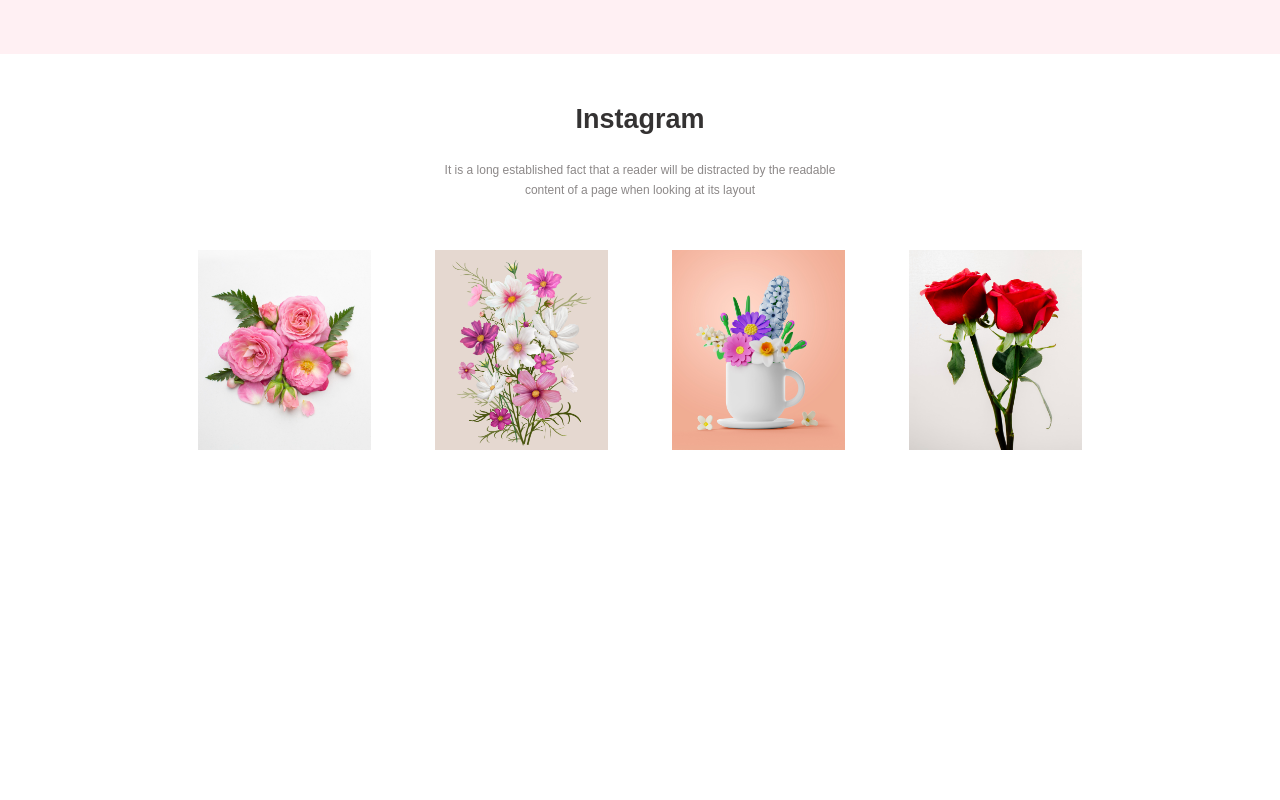
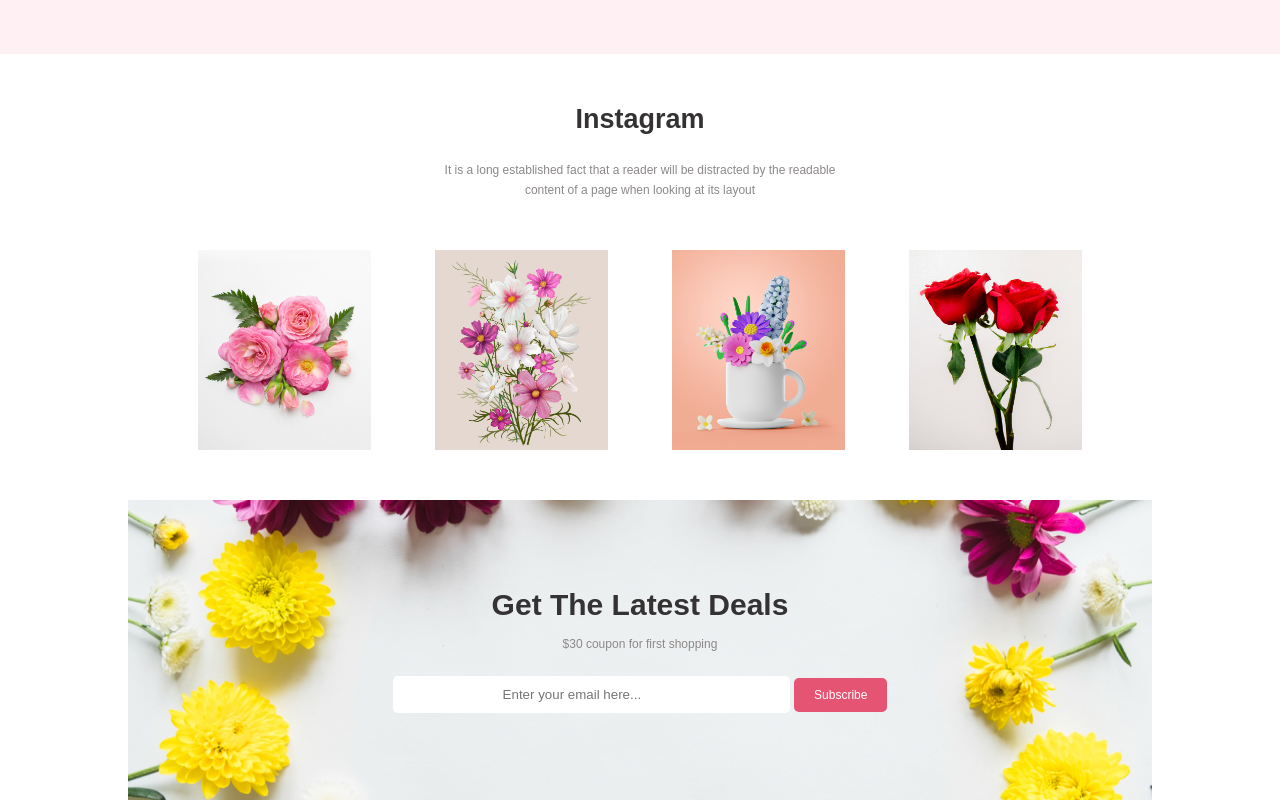
Before and after one commit to shopno693/Flower-Shop, a plain HTML site: page index.html in a window 1280 px wide. Shown: the part 1320-2120 px from the top of the page. Before the commit the page ends 1820 px from the top, so only its background shows below. Drawn offline with Linux system fonts and the light colour scheme.

Commit message:
Get the deal section done

```diff
--- a/index.html
+++ b/index.html
@@ -77,3 +77,16 @@
        <img class="Photo-size"  src="Flower Asset/Rectangle 6.png" alt="">
       </div>
     </div>
+
+
+    <!-- This is Get the deals Section  -->
+
+    <div class="Get-the-latest-deals-container">
+      <div class="get-info">
+       <h1 class="Get-title">Get The Latest Deals</h1>
+       <p class="Get-description">$30 coupon for first shopping</p>
+       <input class="get-input" type="text" name="" id=""placeholder="Enter your email here...">
+      <button class="header-btn">Subscribe</button>
+      </div>
+    </div>
+    </main>
--- a/style.css
+++ b/style.css
@@ -186,3 +186,36 @@
   height: 200px;
   width: auto;
 }
+
+
+/* <!-- This is Get the deals Section  --> */
+.Get-the-latest-deals-container {
+  height: 300px;
+  background-image: url("Flower Asset/Rectangle\ 9.png");
+  width: 80%;
+  margin: auto;
+  background-repeat: no-repeat;
+  background-size: cover;
+  background-position: center;
+  display: flex;
+  align-items: center;
+  justify-content: center;
+}
+.Get-title {
+  font-size: 30px;
+  text-align: center;
+  color: #343232;
+}
+.Get-description {
+  font-size: 16px;
+  margin-top: 15px;
+  margin-bottom: 25px;
+  text-align: center;
+  color: #8c8888;
+  font-size: 12px;
+}
+.get-input {
+  padding: 11px 110px;
+  border: none;
+  border-radius: 5px;
+}
```
